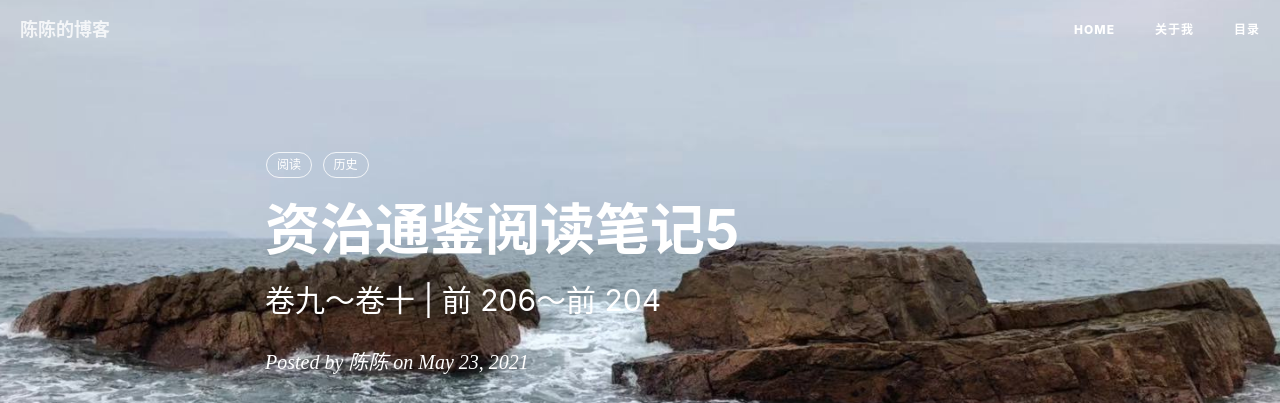
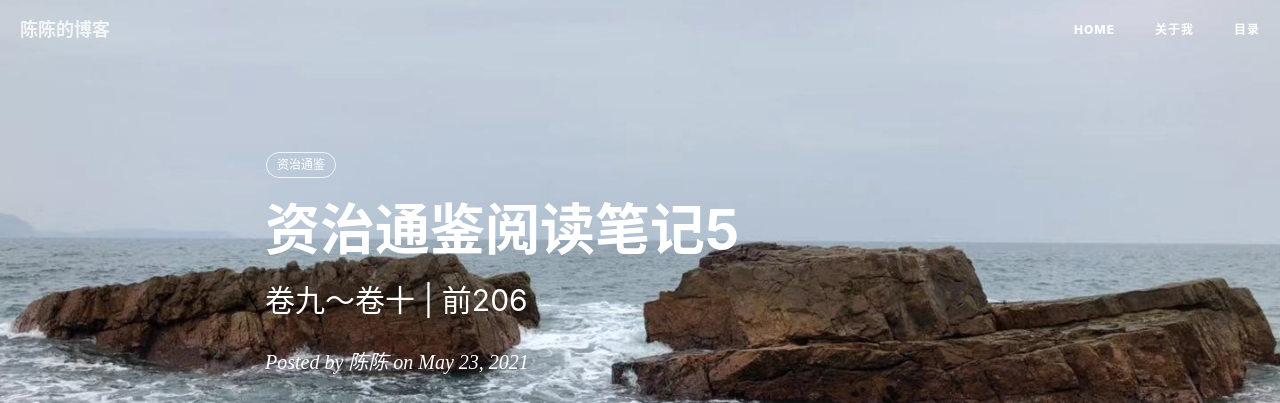
Before and after one commit to chensong212/chensong212.github.io, a Jekyll site: the page built from _posts/2021-05-23-zztj5.md, in a window 1280 px wide and 900 px high. Shown: the top 403 px of the window. Built offline with Jekyll 4.4.1, drawn with Linux system fonts in a browser that asks for light colours; nearby versions of some CDN libraries; comment, search, counter and statistics services are not loaded.

Commit message:
Update 2021-05-23-zztj5.md

```diff
--- a/_posts/2021-05-23-zztj5.md
+++ b/_posts/2021-05-23-zztj5.md
@@ -1,14 +1,13 @@
 ---
 layout:     post
 title:      资治通鉴阅读笔记5
-subtitle:   卷九～卷十 | 前 206～前 204
+subtitle:   卷九～卷十 | 前206
 date:       2021-05-23
 author:     陈陈
 header-img:
 catalog: true
 tags:
-    - 阅读
-    - 历史
+    - 资治通鉴
 
 ---
 ## 第九卷
```
